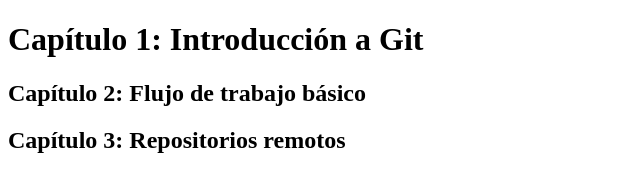
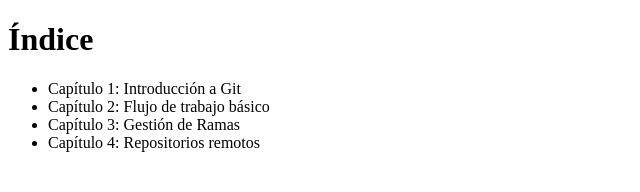
Before and after one commit to Sergiogarciar7/bookSGR, a plain HTML site: page index.html in a window 1280 px wide. Shown: the whole page, without its empty margins (0-640 px from the left). Drawn offline with Linux system fonts and the light colour scheme.

Commit message:
Add Chapter 3 Branch Managment to Index page

```diff
--- a/index.html
+++ b/index.html
@@ -1,8 +1,15 @@
 <!DOCTYPE html>
 <html>
-  <body>
-    <h1>Capítulo 1: Introducción a Git</h1>
-    <h2>Capítulo 2: Flujo de trabajo básico</h2>
-    <h2>Capítulo 3: Repositorios remotos</h2>
-  </body>
+<head>
+  <title>Índice del Libro</title>
+</head>
+<body>
+  <h1>Índice</h1>
+  <ul>
+    <li>Capítulo 1: Introducción a Git</li>
+    <li>Capítulo 2: Flujo de trabajo básico</li>
+    <li>Capítulo 3: Gestión de Ramas</li>
+    <li>Capítulo 4: Repositorios remotos</li>
+  </ul>
+</body>
 </html>
```
